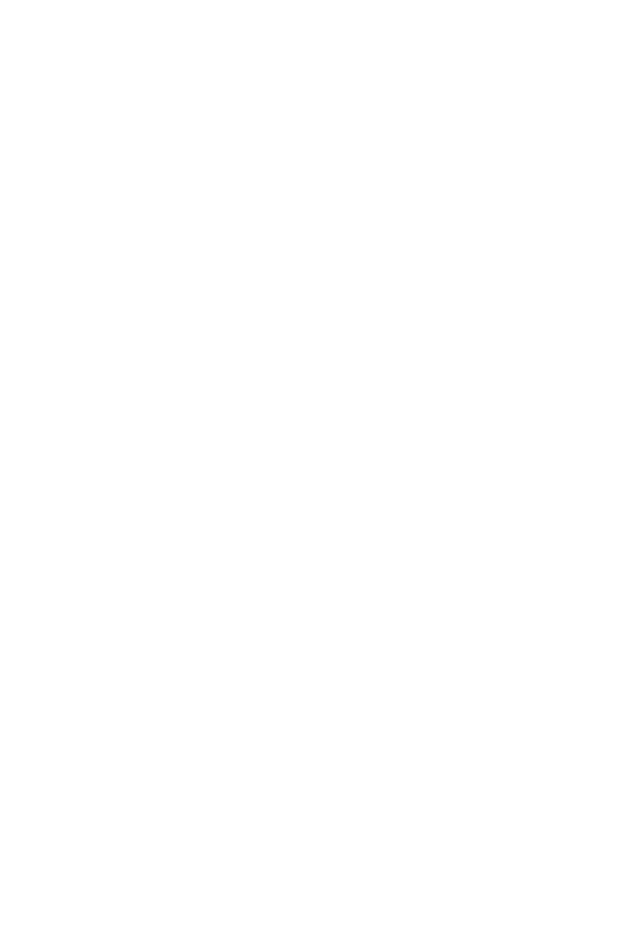
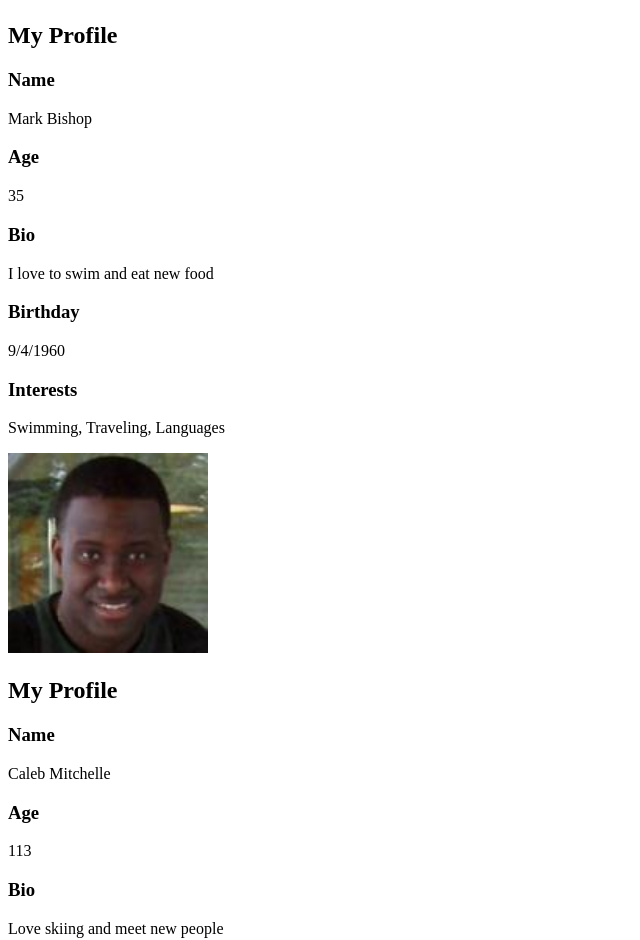
Before and after one commit to Josh-techie/Angular, an Angular app: page / in a window 1280 px wide. Shown: the part 937-1877 px from the top of the page, without its empty margins (0-640 px from the left). Before the commit the page ends 800 px from the top, so only its background shows below. Built offline with nearby package versions, Linux system fonts and the light colour scheme.

Commit message:
Added fake data statically

```diff
--- a/src/app/app.component.html
+++ b/src/app/app.component.html
@@ -2,9 +2,14 @@
 
 <div>
   <app-profile-info
-    [person]="myPerson"
+    [person]="myProfileData"
   ></app-profile-info>
 
 <!--  the second component with different inputs-->
+<app-profile-info [person]="friendsData[0]">
+</app-profile-info>
+
+  <app-profile-info [person]="friendsData[1]">
+  </app-profile-info>
 
 </div>
--- a/src/app/app.component.ts
+++ b/src/app/app.component.ts
@@ -1,5 +1,7 @@
 import { Component } from '@angular/core';
 import {Person} from "../types";
+import  { myProfileData, friendsData} from "./data";
+
 
 @Component({
   selector: 'app-root',
@@ -7,12 +9,6 @@
   styleUrls: ['./app.component.css']
 })
 export class AppComponent {
-   myPerson: Person = {
-     profilePicUrl: 'assets/profil.jpg',
-     name : 'Marie',
-     age: 21,
-     bio: 'I like to eat and swim',
-     birthday: '23 March',
-     interests: ['Programming', 'Data Science', 'Gardening']
-  }
+   myProfileData: Person =  myProfileData;
+   friendsData: Person[] = friendsData;
 }
--- a/src/app/data.ts
+++ b/src/app/data.ts
@@ -0,0 +1,27 @@
+import {Person} from '../types'
+
+export const myProfileData: Person = {
+  profilePicUrl: 'assets/profil.jpg',
+  name : 'Marie',
+  age: 21,
+  bio: 'I like to eat and swim',
+  birthday: '23 March',
+  interests: ['Programming', 'Data Science', 'Gardening']
+}
+export  const friendsData: Person[] = [{
+  name: 'Mark Bishop',
+  profilePicUrl: 'assets/friend1.jpg',
+  age: 35,
+  bio: 'I love to swim and eat new food',
+  birthday: '9/4/1960',
+  interests: ['Swimming', 'Traveling', 'Languages'],
+},
+  {
+    name: 'Caleb Mitchelle',
+    profilePicUrl: 'assets/friend2.jpg',
+    age: 113,
+    bio: 'Love skiing and meet new people',
+    birthday: '8/4/1910',
+    interests: ['Fashion', 'Reading', 'Climbing'],
+  }
+]
```
Also changed, not shown: src/assets/friend1.jpg (added), src/assets/friend2.jpg (added).
